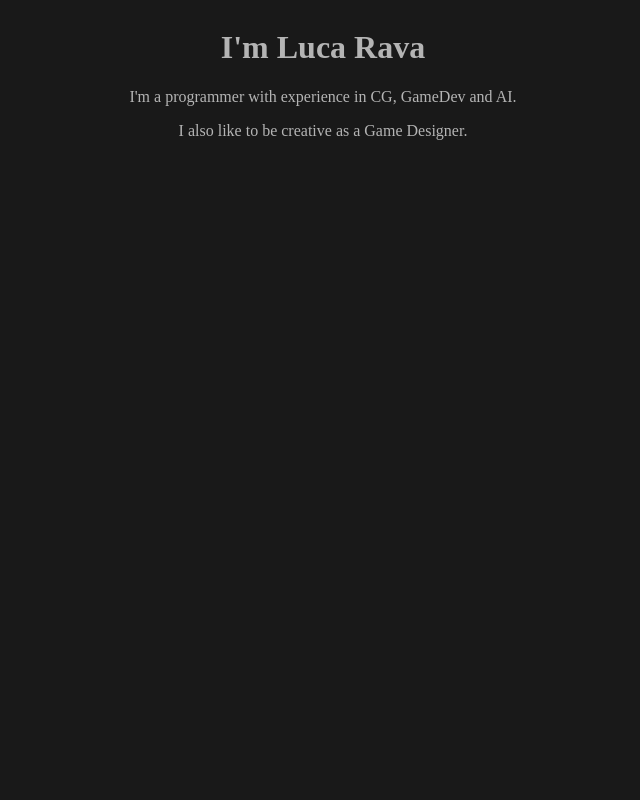
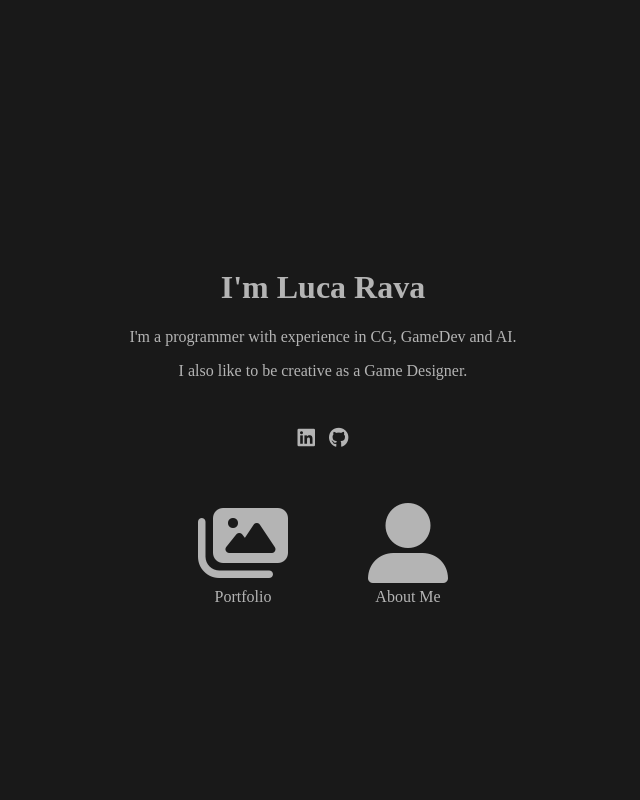
Before and after one commit to iarava/PortfolioPage, a plain HTML site: page index.html in a window 1280 px wide. Shown: the top 800 px of the page, without its empty margins (325-965 px from the left). Drawn offline with Linux system fonts and the light colour scheme.

Commit message:
design homescreen & add some social links

```diff
--- a/index.html
+++ b/index.html
@@ -6,6 +6,7 @@
     <meta name="viewport" content="width=device-width, initial-scale=1.0">
     <link rel="stylesheet" href="style.css">
     <link rel="stylesheet" href="layout.css">
+    <script src="https://kit.fontawesome.com/397eef8f6b.js" crossorigin="anonymous"></script>
 </head>
 
 <body class="mainColor">
@@ -25,10 +26,18 @@
 
     <!-- Home -->
     <header id="home">
-        <div>
+        <div id="info">
             <h1>I'm Luca Rava</h1>
             <p class="center-text">I'm a programmer with experience in CG, GameDev and AI.</p>
             <p class="center-text">I also like to be creative as a Game Designer.</p>
+            <div id="linksSocials" class="center-text">
+                <a href="https://www.linkedin.com/in/rava-luca" target="_blank"><i class="fab fa-linkedin fa-lg"></i></a>
+                <a href="https://www.github.com/iarava" target="_blank"><i class="fab fa-github fa-lg"></i></a>
+            </div>
+        </div>
+        <div id="linksPages">
+            <div><a href="#portfolio"><i class="fas fa-images fa-5x"></i><p>Portfolio</p></a></div>
+            <div><a href="#about"><i class="fas fa-user-alt fa-5x"></i><p>About Me</p></a></div>
         </div>
     </header>
 
@@ -129,7 +138,10 @@
 
     <!-- Footer -->
     <footer>
-        <p>Footer</p>
+        <div>
+            <a href="https://www.linkedin.com/in/rava-luca" target="_blank"><i class="fab fa-linkedin fa-lg"></i></a>
+            <a href="https://www.github.com/iarava" target="_blank"><i class="fab fa-github fa-lg"></i></a>
+        </div>
     </footer>
 </div>
 </body>
--- a/style.css
+++ b/style.css
@@ -1,7 +1,11 @@
-h1, h2, h3, p{  color: #B4B4B4; }
+h1, h2, h3, p, a{  color: #B4B4B4; }
 
 h1, h2, h3, .center-text{
     text-align: center;
+}
+
+a{
+    text-decoration: none;
 }
 
 .img-portfolio{ max-width: 100% }
@@ -16,8 +20,19 @@ footer{
     background-color: #808080;
 }
 
-footer p{
+footer div{
+    margin: 5px;
+    display: flex;
+    justify-content: center;
+}
+
+footer a{
     color: #D4D4D4;
+    margin: 10px 15px;
+}
+
+footer a:hover{
+    color: #E4E4E4;
 }
 
 nav ul {
@@ -41,7 +56,7 @@ nav li a {
   display: block;
   color: #C4C4C4;
   padding: 14px 16px;
-  text-decoration: none;
+    text-decoration: none;
 }
 
 nav li a:hover {
@@ -50,6 +65,46 @@ nav li a:hover {
 
 nav li a:active{
   background-color: #343434;
+}
+
+header{
+    display: flex;
+    flex-direction: column;
+    align-items: center;
+    justify-content: space-between;
+}
+
+header a:hover, header p:hover{
+    color: #D4D4D4;
+}
+
+#info{
+    margin-top: 15em;
+}
+
+#linksSocials{
+    margin-top: 50px;
+}
+
+#linksSocials a{
+    margin: 0px 5px;
+}
+
+#linksPages{
+    display: flex;
+    flex-direction: row;
+    margin-bottom: 12em;
+}
+
+#linksPages div{
+    text-align: center;
+    margin: 0px 25px 0px 25px;
+    padding: 5px 15px;
+}
+
+#linksPages p{
+    padding: 0px;
+    margin: 5px;
 }
 
 [class*="portfolio_"] {
```
